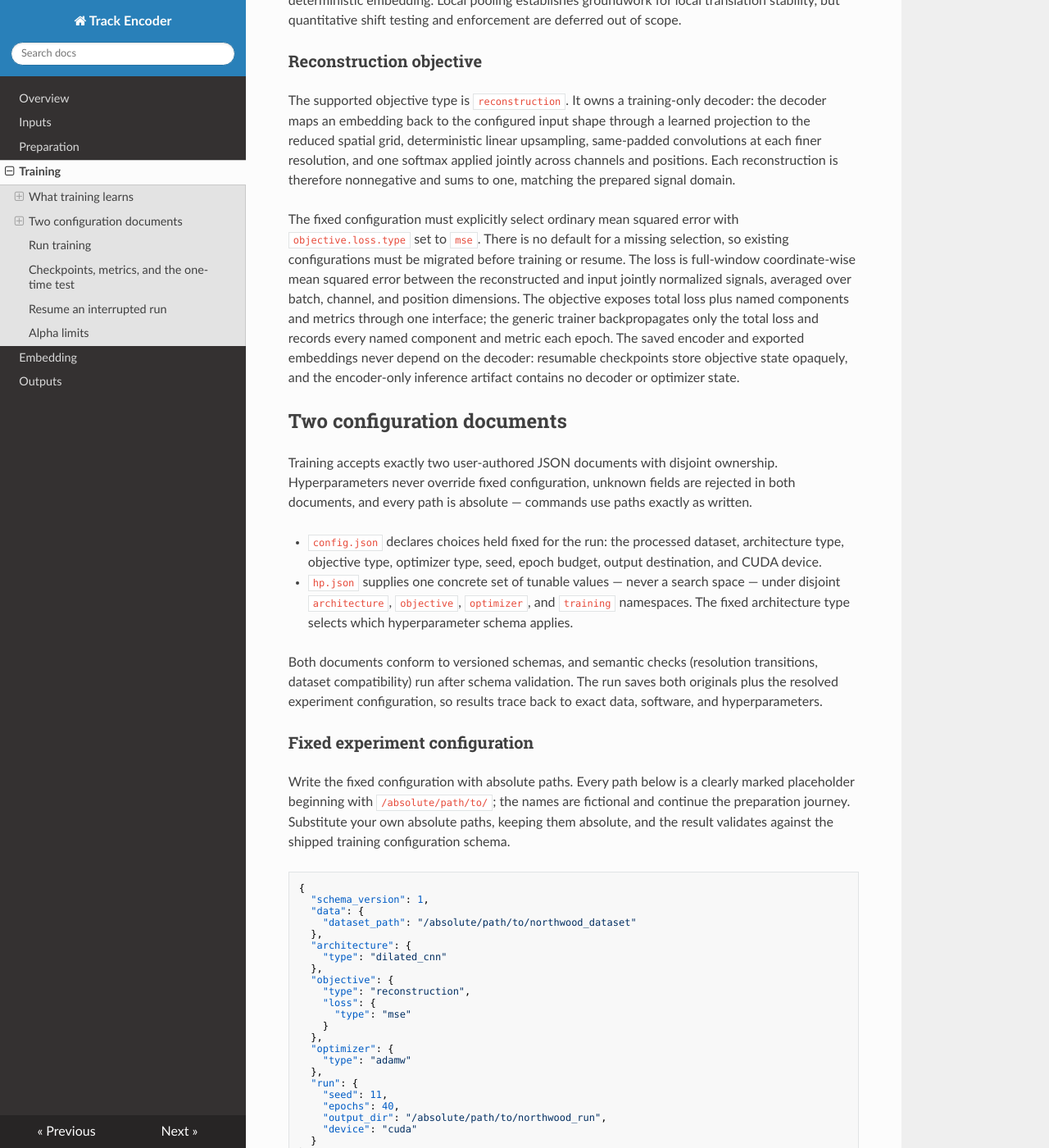
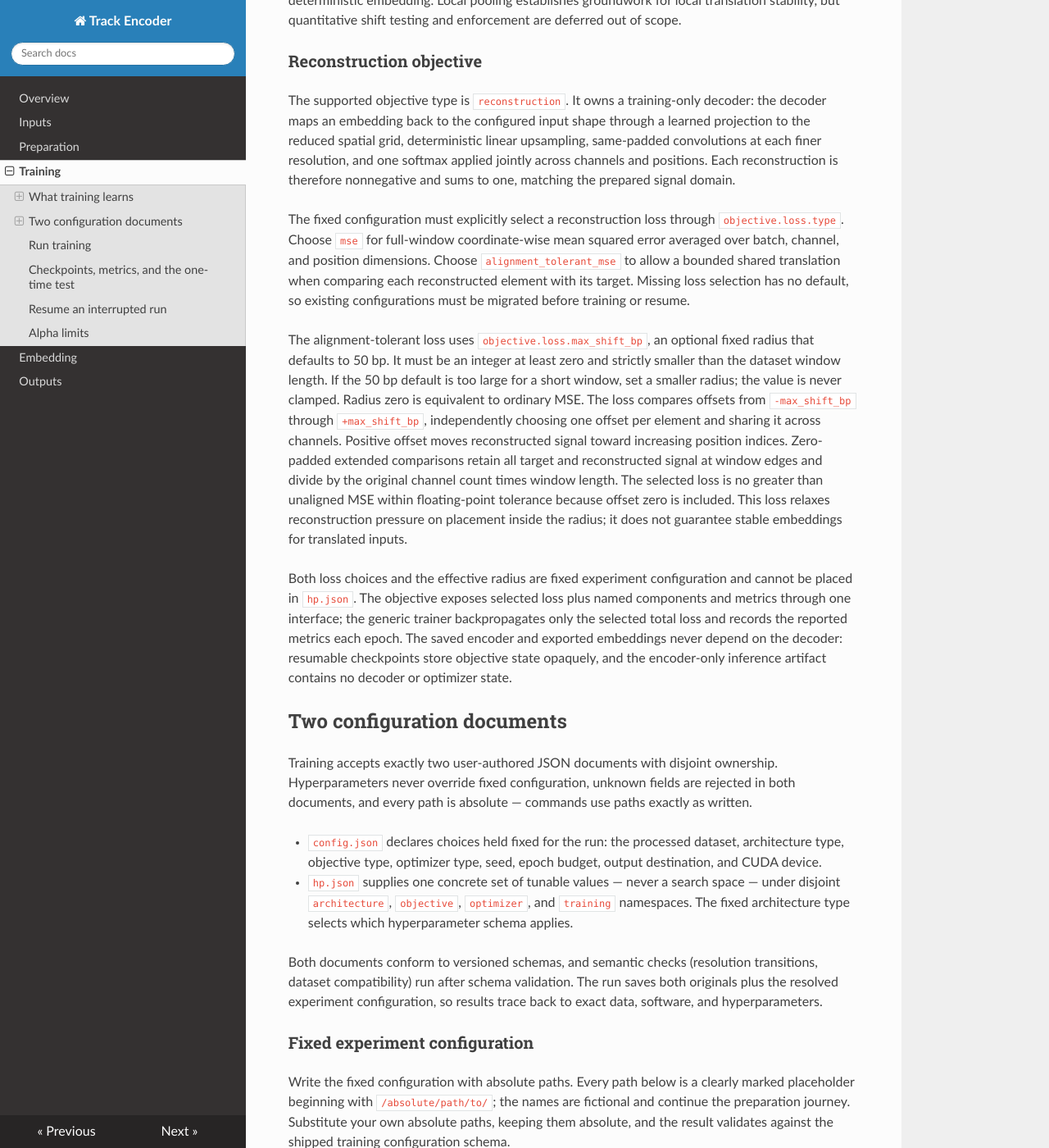
Before and after one commit to DignoMor/xp-track-encoder-doc, an MkDocs documentation site: the page built from docs/training.md, in a window 1280 px wide and 1400 px high, scrolled down 1123 px. Shown: the whole window at 82% size. Built offline with MkDocs 1.6.1, drawn with Linux system fonts in a browser that asks for light colours; nearby versions of some CDN libraries; some of the changed text lies outside the part shown.

Commit message:
Document alignment-tolerant reconstruction

````diff
--- a/docs/training.md
+++ b/docs/training.md
@@ -56,16 +56,34 @@ linear upsampling, same-padded convolutions at each finer resolution, and one
 softmax applied jointly across channels and positions. Each reconstruction is
 therefore nonnegative and sums to one, matching the prepared signal domain.
 
-The fixed configuration must explicitly select ordinary mean squared error
-with `objective.loss.type` set to `mse`. There is no default for a missing
-selection, so existing configurations must be migrated before training or
-resume. The loss is full-window coordinate-wise mean squared error between
-the reconstructed and input jointly normalized signals, averaged over batch,
-channel, and position dimensions. The objective exposes total loss plus named
-components and metrics through one interface; the generic trainer
-backpropagates only the total loss and records every named component and
-metric each epoch. The saved encoder and exported embeddings never depend on
-the decoder: resumable checkpoints store objective state opaquely, and the
+The fixed configuration must explicitly select a reconstruction loss through
+`objective.loss.type`. Choose `mse` for full-window coordinate-wise mean
+squared error averaged over batch, channel, and position dimensions. Choose
+`alignment_tolerant_mse` to allow a bounded shared translation when comparing
+each reconstructed element with its target. Missing loss selection has no
+default, so existing configurations must be migrated before training or
+resume.
+
+The alignment-tolerant loss uses `objective.loss.max_shift_bp`, an optional
+fixed radius that defaults to 50 bp. It must be an integer at least zero and
+strictly smaller than the dataset window length. If the 50 bp default is too
+large for a short window, set a smaller radius; the value is never clamped.
+Radius zero is equivalent to ordinary MSE. The loss compares offsets from
+`-max_shift_bp` through `+max_shift_bp`, independently choosing one offset
+per element and sharing it across channels. Positive offset moves reconstructed
+signal toward increasing position indices. Zero-padded extended comparisons
+retain all target and reconstructed signal at window edges and divide by the
+original channel count times window length. The selected loss is no greater
+than unaligned MSE within floating-point tolerance because offset zero is
+included. This loss relaxes reconstruction pressure on placement inside the
+radius; it does not guarantee stable embeddings for translated inputs.
+
+Both loss choices and the effective radius are fixed experiment configuration
+and cannot be placed in `hp.json`. The objective exposes selected loss plus
+named components and metrics through one interface; the generic trainer
+backpropagates only the selected total loss and records the reported metrics
+each epoch. The saved encoder and exported embeddings never depend on the
+decoder: resumable checkpoints store objective state opaquely, and the
 encoder-only inference artifact contains no decoder or optimizer state.
 
 ## Two configuration documents
@@ -124,13 +142,31 @@ training configuration schema.
 ```
 
 `architecture.type` is always `dilated_cnn`, `objective.type` is always
-`reconstruction`, `objective.loss.type` is explicitly `mse`, and
-`optimizer.type` is always `adamw` in this release. Loss choice is fixed run
-configuration; it cannot be set in `hp.json`. `run.device` is always `cuda`:
-CPU training is not supported.
+`reconstruction`, and `optimizer.type` is always `adamw` in this release.
+`objective.loss.type` must explicitly be `mse` or
+`alignment_tolerant_mse`; the latter may include a fixed `max_shift_bp`.
+Neither loss choice nor radius can be set in `hp.json`. `run.device` is always
+`cuda`: CPU training is not supported.
 `run.epochs` is the total epoch budget, and `run.seed` drives deterministic
 batching and algorithms. Unknown fields are rejected, so a misspelled field
 fails early rather than being ignored.
+
+To select alignment-tolerant reconstruction, replace the example's
+`objective` value with:
+
+```json
+{
+  "type": "reconstruction",
+  "loss": {
+    "type": "alignment_tolerant_mse",
+    "max_shift_bp": 50
+  }
+}
+```
+
+Omit `max_shift_bp` to use 50 bp. Set it to zero to recover ordinary MSE;
+for every dataset, the effective radius must remain smaller than its window
+length.
 
 ### Tunable hyperparameters
 
@@ -186,7 +222,8 @@ row without a traceback by default; rerun with `--debug` for the full
 traceback.
 
 A fresh run records `config.json`, `hp.json`, the resolved experiment
-configuration (`resolved_experiment.json`), and the software environment
+configuration (`resolved_experiment.json`, including effective
+`max_shift_bp`), and the software environment
 (`environment.json`: package, Python, PyTorch, CUDA, and genomic-element
 library versions, GPU model, deterministic-algorithm setting, and Git commit
 when available).
@@ -198,8 +235,8 @@ Each epoch appends one record to `metrics.jsonl` with the epoch number,
 `train_unaligned_reconstruction_mse`, and
 `validation_unaligned_reconstruction_mse`, plus current and best checkpoint
 identities and elapsed epoch time. The selected loss and ordinary unaligned
-MSE are reported separately; they have equal values while `mse` is the only
-supported choice. Validation checkpoint selection uses
+MSE are reported separately. They are equal for `mse`; aligned selected loss
+can be lower for `alignment_tolerant_mse`. Validation checkpoint selection uses
 `validation_reconstruction_loss`. Two resumable checkpoints are maintained
 atomically, so an interrupted write cannot corrupt recoverable state:
 
@@ -212,8 +249,9 @@ After the epoch budget completes, the best validation checkpoint is loaded
 once and evaluated on the test split. `summary.json` records
 `best_validation_reconstruction_loss`, `test_reconstruction_loss`, and
 `test_unaligned_reconstruction_mse`, alongside the epoch count. Selected loss
-and unaligned MSE are separate fields and are equal for `mse`; test metrics do
-not affect model selection. An encoder-only inference artifact
+and unaligned MSE are separate fields; they are equal for `mse`, while the
+alignment-tolerant value can be lower. Test metrics do not affect model
+selection. An encoder-only inference artifact
 (`encoder.pt` plus its `encoder.json` manifest) is derived from `best.pt`;
 it carries the encoder state, content identity, architecture, channels,
 window length, normalization, and embedding dimension needed for compatible
@@ -237,7 +275,9 @@ same locked software and GPU environment. The configured epoch count remains
 the total target — resuming toward `epochs: 40` from epoch 25 trains epochs
 26 through 40, it does not add 40 more. A missing checkpoint, a changed
 dataset, or any edited configuration or hyperparameter value fails with a
-contextual error instead of silently starting a different experiment.
+contextual error instead of silently starting a different experiment. Resume
+identity includes the resolved effective loss radius, including the default
+50 bp, so changing the loss or radius is incompatible.
 
 ## Alpha limits
 
````
Also changed, not shown: other parts of docs/training.md (+1 -1 lines), docs/outputs.md (+2 -1 lines), 1 other file.
